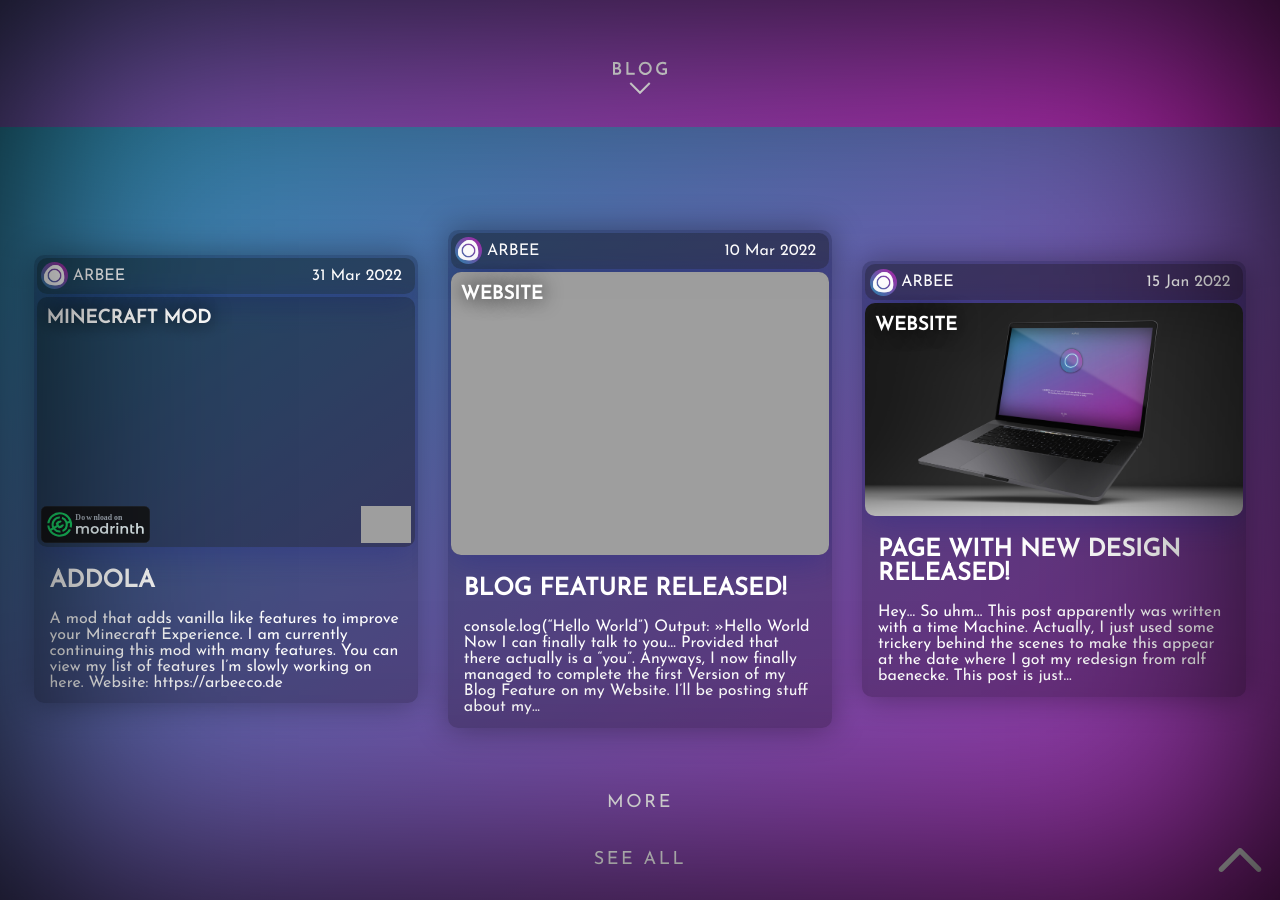
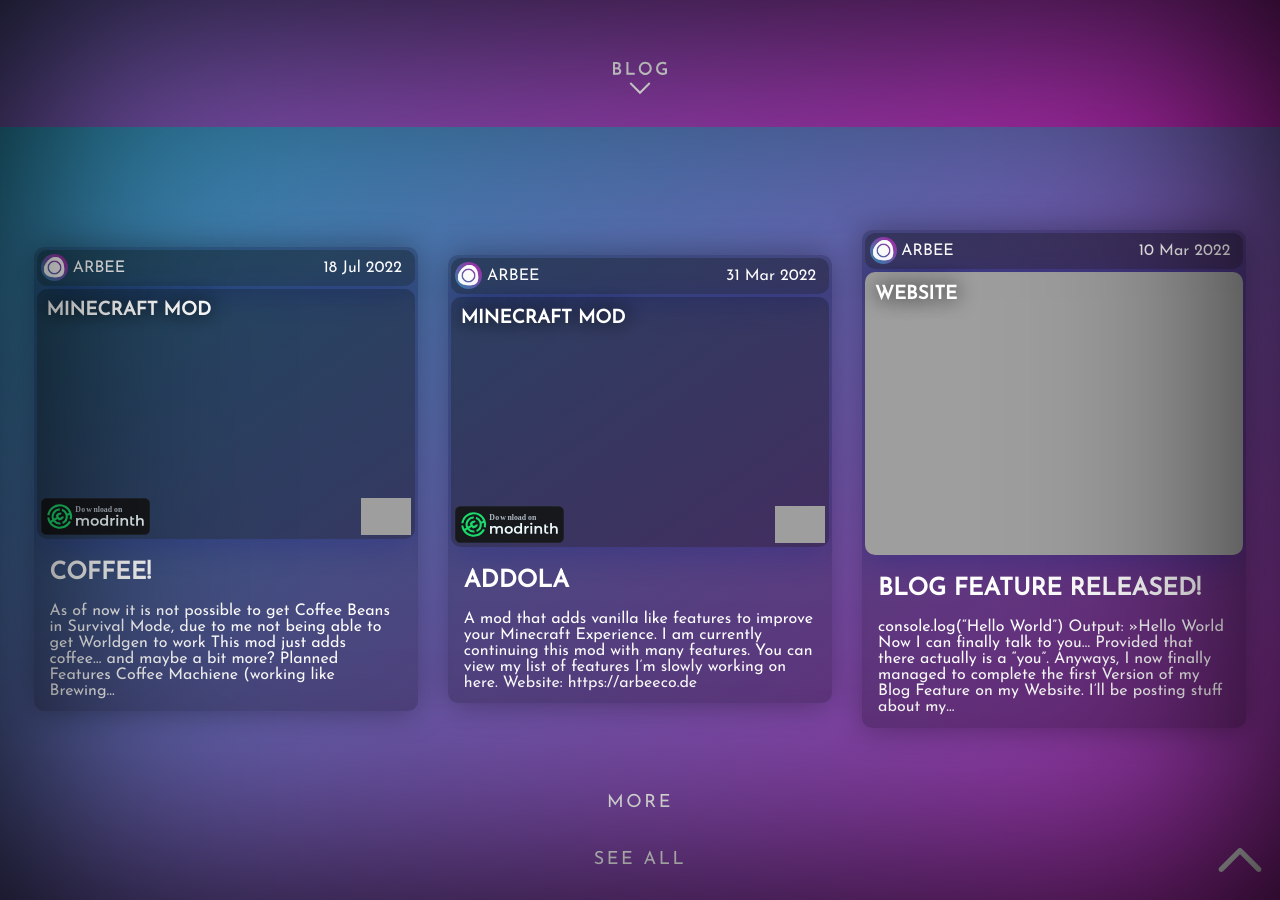
Before and after one commit to Arbee4ever/arbeeco.de, a Jekyll site: the page built from index.html, in a window 1280 px wide and 900 px high, scrolled down 773 px. Built offline with Jekyll 4.4.1, drawn with Linux system fonts in a browser that asks for light colours.

Commit message:
added new mod and added slug property to posts

```diff
--- a/_layouts/post.html
+++ b/_layouts/post.html
@@ -61,7 +61,7 @@
         <img src="/img/2022-01_ARBEE_Wort-Marke_rgb_weiss_01.svg" id="wordmark" alt="ARBEE's Wordmark">
     </a>
     {% if page.category == "MINECRAFT MOD" %}
-        <iframe id="postFrame" frameBorder="0" src="/genImg.html?p={{ page.title }}"></iframe>
+        <iframe id="postFrame" frameBorder="0" src="/genImg.html?p={{ page.slug }}"></iframe>
     {% else %}
         <img class="postImg" src="{{ page.postimage }}">
     {% endif %}
@@ -81,7 +81,7 @@
             <h1 class="postTitle"><a href="{{ page.url }}">{{ page.title }}</a></h1>
             <p class="postText">
                 {% if page.category == "MINECRAFT MOD" %}
-                    <a href="https://modrinth.com/mod/{{ page.title }}" target="_blank">Download here</a><br>
+                    <a href="https://modrinth.com/mod/{{ page.slug }}" target="_blank">Download here</a><br>
                 {% endif %}
                 {{ content | remove: '<p>' | remove: '</p>' }}</p>
         </article>
--- /dev/null
+++ b/_posts/2022-07-18-COFFEE!.md
@@ -0,0 +1,24 @@
+---
+layout: post
+title: "COFFEE!"
+date: 2022-07-18 12:00
+category: MINECRAFT MOD
+author: ARBEE
+authorurl: https://arbeeco.de
+authorimage: /authorImg/2022-01_ARBEE_Bild-Marke_rgb_weiss_bg_verlauf_01.png
+postimage: https://cdn.modrinth.com/data/zOmQ4mBE/a7c85d6aa5a562d2fc8b8514d9851ecee823eca7.png
+slug: coffeesip
+---
+
+__As of now it is *not* possible to get Coffee Beans in Survival Mode, due to me not being able to get Worldgen to work__
+<br><br>
+This mod just adds coffee... and maybe a bit more?
+<br><br>
+<details>
+<summary>Planned Features</summary>
+<ul>
+<li>Coffee Machiene (working like Brewing Stand)</li>
+<li>Generate Coffeebeans in the World</li>
+<li>Add Interop with other mods like <a href="https://modrinth.com/mod/chocolate-bar" target="_blank">Chocolate Bar</a> from woody</li>
+</ul>
+</details>
--- a/blog.html
+++ b/blog.html
@@ -78,7 +78,7 @@
             <a class="postLink" href="{{ post.url }}">
                 <article id="postContent">
                     {% if post.category == "MINECRAFT MOD" %}
-                        <iframe id="postFrame" frameBorder="0" src="genImg?p={{ post.title }}"></iframe>
+                        <iframe id="postFrame" frameBorder="0" src="genImg?p={{ post.slug }}"></iframe>
                     {% else %}
                         <img id="postImg" src="{{ post.postimage }}">
                     {% endif %}
@@ -102,7 +102,7 @@
                 <a class="postLink" href="{{ post.url }}">
                     <article id="postContent">
                         {% if post.category == "MINECRAFT MOD" %}
-                            <iframe id="postFrame" frameBorder="0" src="genImg?p={{ post.title }}"></iframe>
+                            <iframe id="postFrame" frameBorder="0" src="genImg?p={{ post.slug }}"></iframe>
                         {% else %}
                             <img id="postImg" src="{{ post.postimage }}">
                         {% endif %}
--- a/css/post.css
+++ b/css/post.css
@@ -179,10 +179,7 @@ main {
     margin-left: 5px;
 }
 
-h1,
-h2,
-a,
-p {
+* {
     color: White;
     text-decoration: none;
 }
--- a/index.html
+++ b/index.html
@@ -100,7 +100,7 @@
                 <a class="postLink" href="{{ post.url }}">
                     <article id="postContent">
                         {% if post.category == "MINECRAFT MOD" %}
-                            <iframe id="postFrame" frameBorder="0" src="genImg?p={{ post.title }}"></iframe>
+                            <iframe id="postFrame" frameBorder="0" src="genImg?p={{ post.slug }}"></iframe>
                         {% else %}
                             <img id="postImg" src="{{ post.postimage }}">
                         {% endif %}
```
Also changed, not shown: _posts/2022-03-31-Addola.md (+1 -0 lines).
